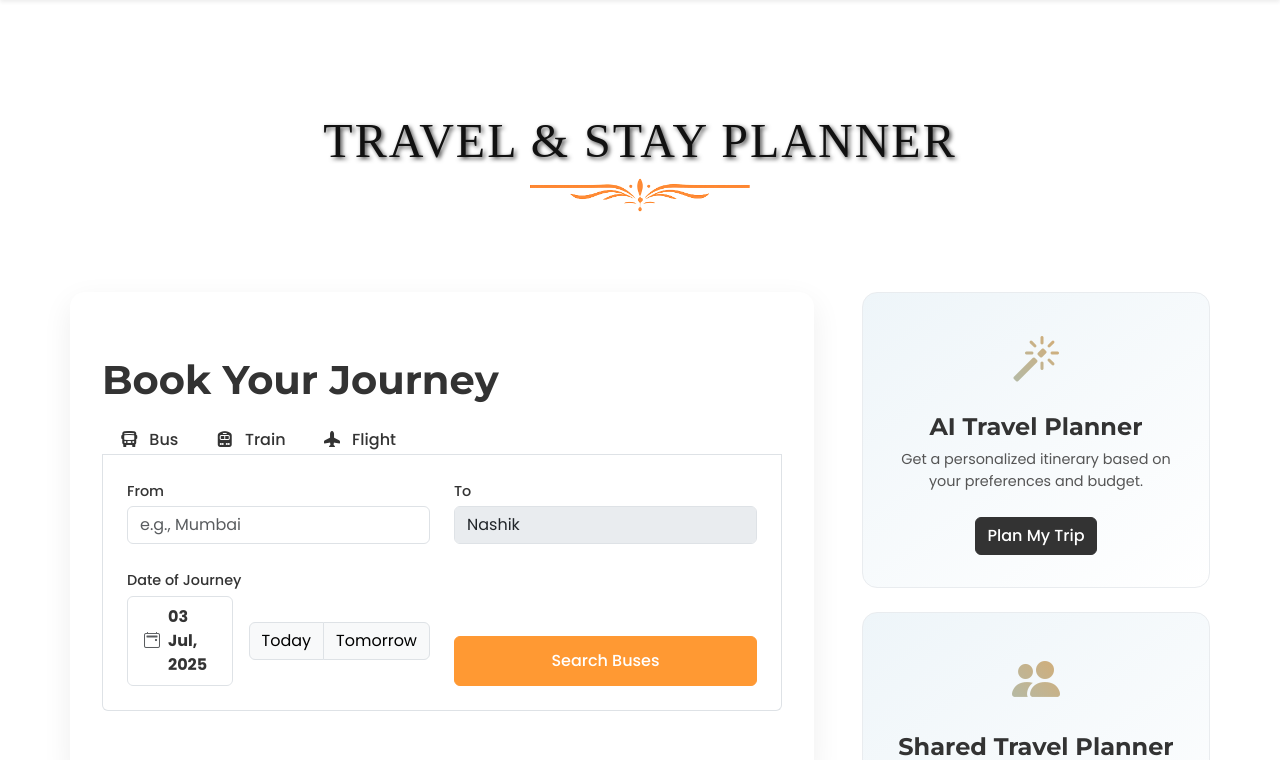
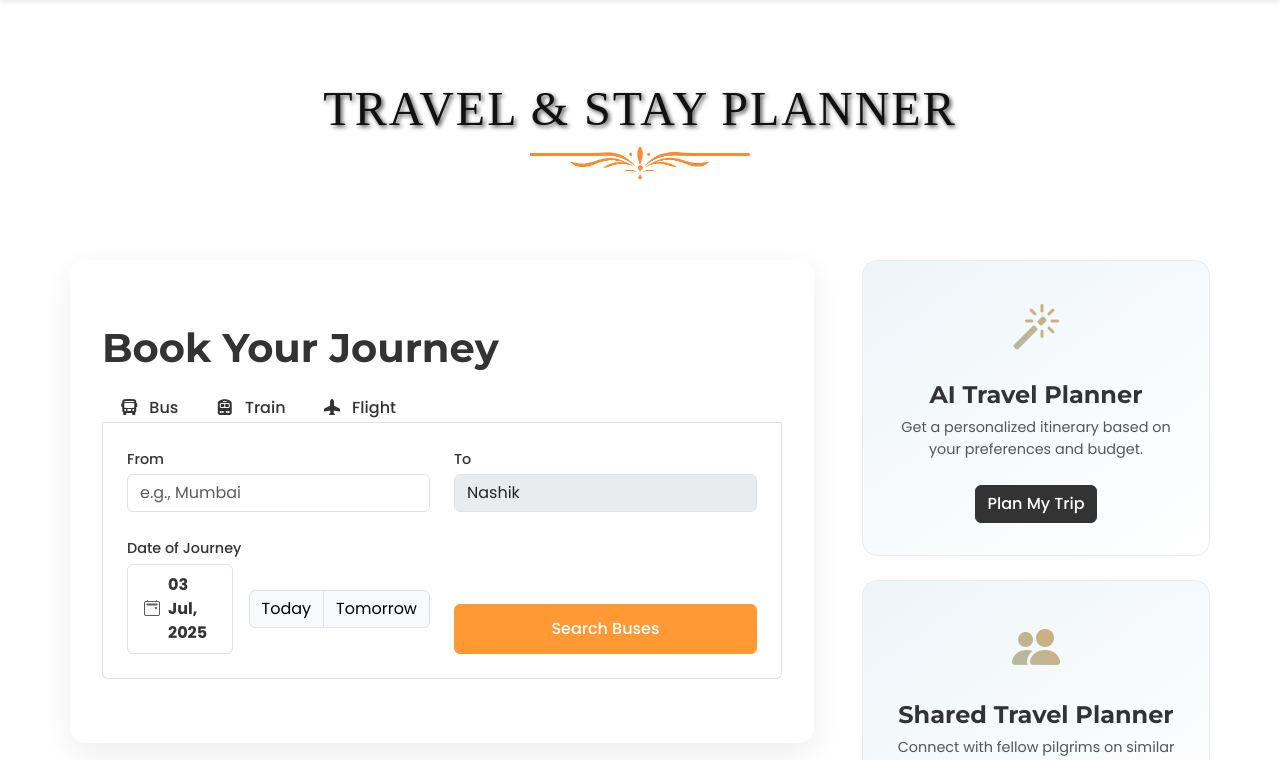
Before and after one commit to SETTribe-IT-Solutions/Comprehensive-Kumbh-Mela-Website, a PHP site: page /travel.php in a window 1280 px wide. Shown: the part 88-848 px from the top of the page. Run offline with PHP 8.4, Linux system fonts and the light colour scheme; some libraries are stand-ins or nearby versions.

Commit message:
Update style.css

```diff
--- a/css/style.css
+++ b/css/style.css
@@ -215,6 +215,7 @@ body { font-family: var(--font-body); color: var(--dark-text); }
 #travel-hero {
   background: none;
   height: auto;
+    padding: 0rem 0;
 }
 
 /* .hero-overlay { position: absolute; top: 0; left: 0; width: 100%; height: 100%; background: rgba(0, 0, 0, 0.5); } */
@@ -468,7 +469,7 @@ body { font-family: var(--font-body); color: var(--dark-text); }
 
 
 /* #travel-hero {
- padding: 6rem 0; background: url('../assets/images/travel-hero.jpg') no-repeat center center/cover;
+  background: url('../assets/images/travel-hero.jpg') no-repeat center center/cover;
        position: relative;
 
 } */
```
